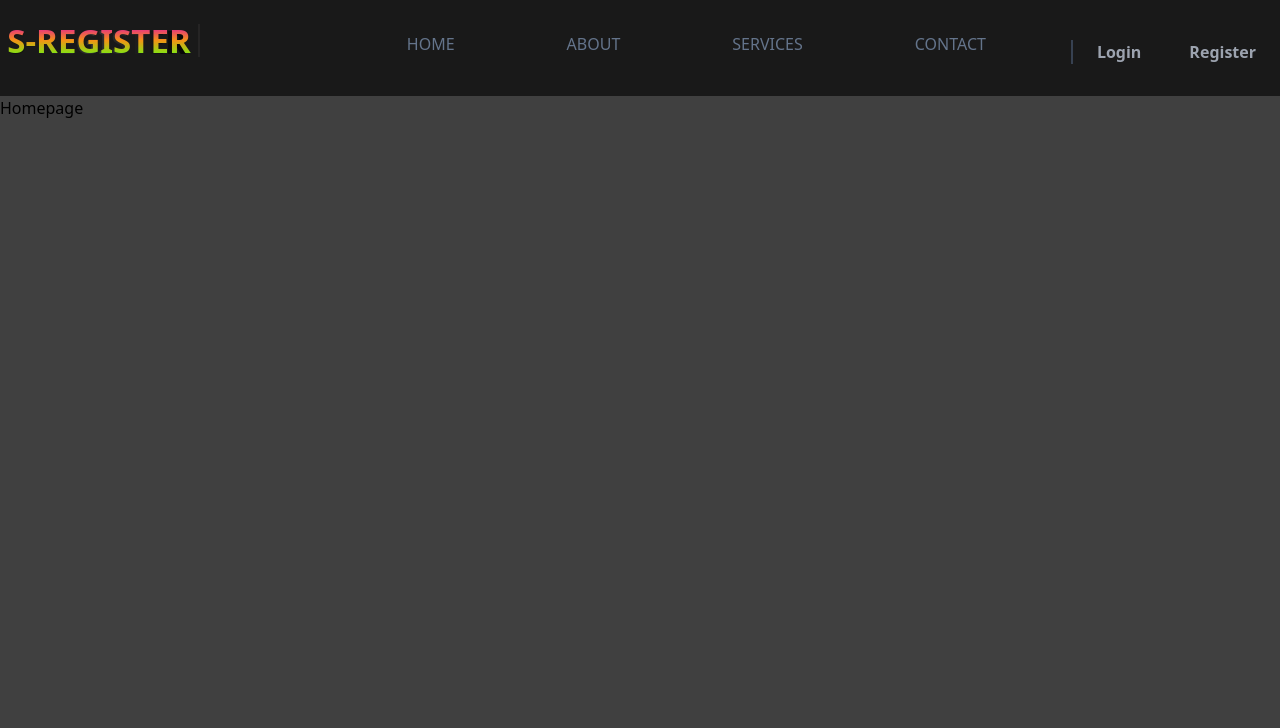
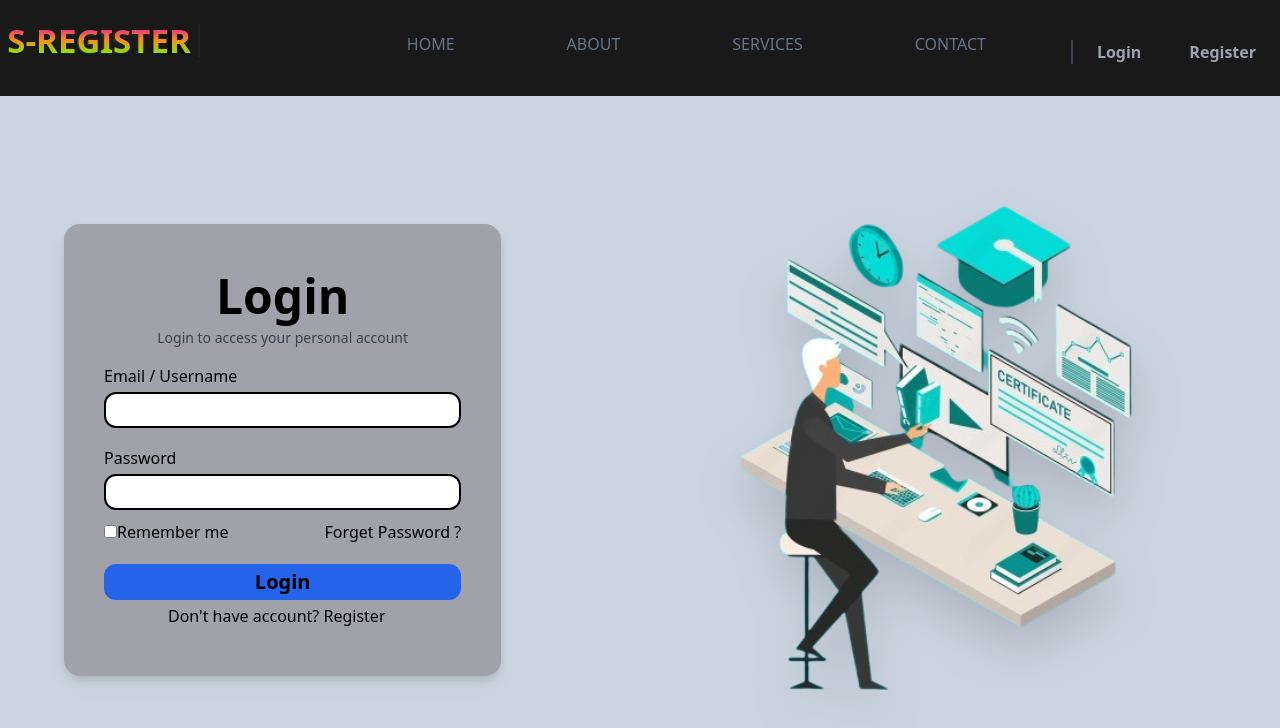
Before and after one commit to TexasCollegeBscCSIT/react-app-csit, a React (Vite) app: page / in a window 1280 px wide. Shown: the top 728 px of the page. Built offline with nearby package versions, Linux system fonts and the light colour scheme.

Commit message:
home updated

```diff
--- a/src/App.tsx
+++ b/src/App.tsx
@@ -1,6 +1,5 @@
 import { Route, Routes } from "react-router-dom";
 import "./App.css";
-import Login from "./pages/Login";
 import Homepage from "./pages/Homepage";
 import GuestLayout from "./layouts/GuestLayout";
 import Register from "./pages/Register";
@@ -10,7 +9,6 @@ function App() {
     <GuestLayout>
       <Routes>
         <Route path="/" index={true} element={<Homepage></Homepage>}></Route>
-        <Route path="/login" element={<Login></Login>}></Route>
         <Route path="/register" element={<Register></Register>}></Route>
       </Routes>
     </GuestLayout>
--- a/src/layouts/GuestLayout.tsx
+++ b/src/layouts/GuestLayout.tsx
@@ -5,7 +5,7 @@ export default function GuestLayout({ children }) {
   return (
     <div className="max-h-screen max-w-screen overflow-hidden">
       <Header></Header>
-      <div className="bg-black/75 h-screen w-screen">
+      <div className="bg-slate-300 h-screen w-screen">
       <div className="container mx-auto">
         {children}
       </div>
--- a/src/pages/Homepage.tsx
+++ b/src/pages/Homepage.tsx
@@ -1,4 +1,10 @@
+
+import Login from './Login'
 
 export default function Homepage() {
-  return <div>Homepage</div>;
+  return (
+    <>
+      <Login></Login>
+    </>
+  )
 }
--- a/src/pages/Login.tsx
+++ b/src/pages/Login.tsx
@@ -1,5 +1,3 @@
-import React from "react";
-import TextPasswordInput from "../components/input/TextPasswordInput";
 import GuestLayout from "../layouts/GuestLayout";
 import { useForm, SubmitHandler } from "react-hook-form";
 import { Link } from "react-router-dom";
@@ -16,24 +14,24 @@ export default function Login() {
     formState: { errors },
   } = useForm<Inputs>();
 
-  const onSubmit: SubmitHandler<Inputs> = (data) => {
+  const onSubmit: SubmitHandler<Inputs> = () => {
     // api call
     alert("Login functionality");
   };
 
   return (
-    <GuestLayout>
-      <div className=" h-screen container mx-auto ">
-        <div className="mx-6 grid h-full">
-          <div className="w-2/6 bg-black/80 text-black rounded-md border-gray-900 p-8 border mx-auto mt-32 h-fit">
-            <h1 className="text-center text-xl font-normal text-gray-400">
-              Access to your acccount
-              <div className="text-sm text-gray-500">
+    <div className=" h-screen container">
+      <div className="mx-6 grid h-full grid-cols-2">
+        <div className="ml-10 w-fit bg-zinc-400 text-black rounded-2xl border-black py-12 px-10 border-none mt-32 h-fit drop-shadow-lg">
+            <h1 className="text-center text-5xl font-semibold text-black">
+              Login
+              </h1>
+              <div className="text-sm text-center mt-2 text-gray-700">
                 Login to access your personal account
               </div>
               <form method="post" onSubmit={handleSubmit(onSubmit)}>
-                <div className="my-6">
-                  <label className="flex w-full text-sm">
+                <div className="mt-4">
+                  <label className="flex w-full text-md">
                     Email / Username
                   </label>
                   <input
@@ -41,47 +39,55 @@ export default function Login() {
                     {...register("email", {
                       required: "Email field is required",
                     })}
-                    className="w-full bg-slate-700 h-9 rounded-md px-3 border-none outline-none mt-1"
+                    className="w-full border-black border-2 bg-white h-9 rounded-xl px-3 outline-none mt-1"
                   />
                   <div className="custom-error text-red-500 text-xs place-content-start w-full grid mt-0.5">
                     {errors.email && errors.email.message}
                   </div>
                 </div>
-                <div>
-                  <label className="flex w-full text-sm">Password</label>
+                <div className="mt-4">
+                  <label className="flex w-full text-md">Password</label>
                   <input
                     type="password"
                     {...register("password", {
                       required: "Password field is required",
                       min: 3,
                     })}
-                    className="w-full bg-slate-700 h-9 rounded-md px-3 border-none outline-none mt-1"
+                    className="w-full border-2 border-black bg-white h-9 rounded-xl px-3 outline-none mt-1"
                   />
                   <div className="custom-error text-red-500 text-xs place-content-start w-full grid mt-0.5">
                     {errors.password && errors.password.message}
                   </div>
                 </div>
+                <div className="remeber-me mt-2">
+                  <label htmlFor="remberMe" className="font-normal">
+                    <input type="checkbox" />
+                      Remember me
+                  </label>
+                  <Link
+                    to={"forget-passsword"}
+                    className="ml-24 place-content-end font-medium"
+                  >
+                    Forget Password ?
+                  </Link>
+                </div>
                 <div>
                   <button
                     type="submit"
-                    className="w-full rounded-md h-9 hover:bg-slate-600 transition-all my-8 bg-slate-700"
+                    className="mt-5 w-full text-xl font-semibold rounded-xl h-9 hover:bg-blue-500 transition-all bg-blue-600"
                   >
                     Login
                   </button>
                 </div>
-                <div>
-                  <Link
-                    to={"forget-passsword"}
-                    className="text-xs w-full grid place-content-end"
-                  >
-                    Forget Password ?
-                  </Link>
+                <div className="ml-16 mt-1">
+                  <p>Don't have account?{" "}<a className="font-medium" href="#">Register</a></p>
                 </div>
               </form>
-            </h1>
-          </div>
+        </div>
+        <div className="h-fit mt-16 mr-10 p-15">
+          <img className="w-full h-full drop-shadow-2xl" src="/src/assets/illustration.png" alt="illustration" />
         </div>
       </div>
-    </GuestLayout>
+    </div>
   );
 }
```
Also changed, not shown: src/assets/illustration.png (added).
